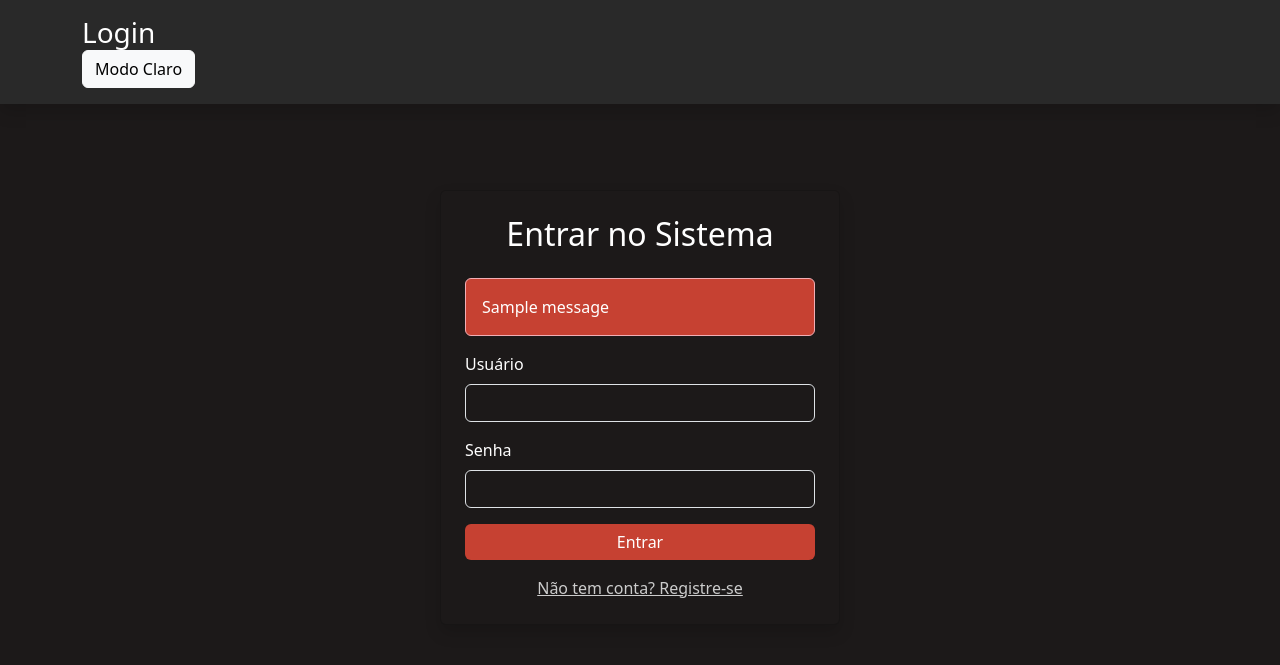
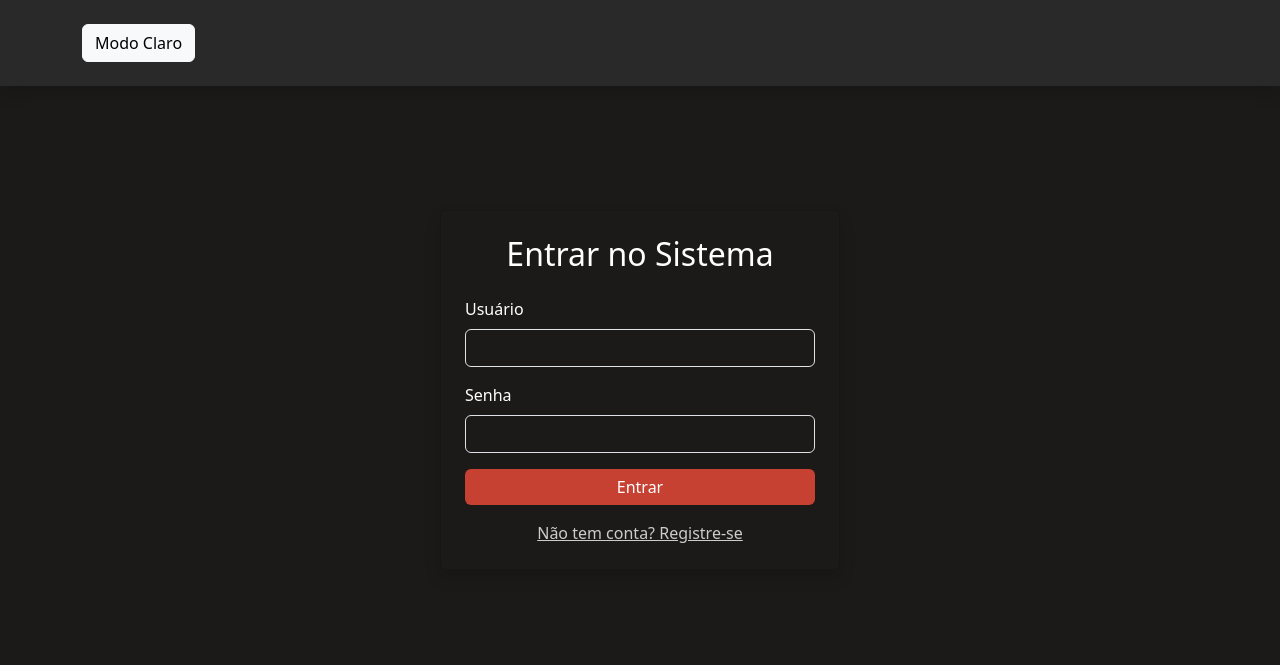
Before and after one commit to CordeiroLucas/infinityapp, a Django app: page / in a window 1280 px wide. Shown: the top 665 px of the page. Run offline with Django 5.2, Linux system fonts and the light colour scheme; tables that the repository leaves empty hold one stand-in row (values such as "Sample post"); one stand-in notice (Sample message) is shown.

Commit message:
fix: notificações corrigida

```diff
--- a/templates/base.html
+++ b/templates/base.html
@@ -18,12 +18,14 @@
     {% block head %}{% endblock %}
   </head>
   <body class="d-flex flex-column min-vh-100">
-    <header class="bg-secondary text-white p-3 shadow">
-      <div class="container">
-        <h1 class="h3 m-0">{% block header_title %}{% endblock %}</h1>
-        <button type="button" class="btn btn-light" id="toggle-theme">
-          Light
-        </button>
+    <header class="bg-secondary p-3 shadow">
+      <div class="container justify-content-between">
+        <nav class="navbar">
+          <button type="button" class="btn btn-light" id="toggle-theme">
+            Modo Claro
+          </button>
+          {% block buttons_header %}{% endblock buttons_header %}
+        </nav>
       </div>
     </header>
 
@@ -31,7 +33,7 @@
       <div class="container py-4">{% block content %}{% endblock %}</div>
     </main>
 
-    <footer class="bg-secondary text-center text-white p-3 mt-auto">
+    <footer class="bg-secondary text-center p-3 mt-auto">
       <p class="m-0">
         &copy; 2025 Infinity School. Todos os direitos reservados.
       </p>
--- /dev/null
+++ b/templates/dash/dashboard.html
@@ -0,0 +1,6 @@
+{% extends 'base.html' %} {% block title %}Dashboard - Infinity School{% endblock %}
+{% block header_title %}Dashboard{% endblock %}
+
+{% block buttons_header %}
+  <a href="{% url "logout" %}" type='button' class='btn btn-danger'>Logout</a>
+{% endblock buttons_header %}
--- a/templates/login/login.html
+++ b/templates/login/login.html
@@ -7,9 +7,11 @@
   <div class="card shadow p-4" style="max-width: 400px; width: 100%">
     <h2 class="mb-4 text-primary text-center">Entrar no Sistema</h2>
 
-    {% if messages %} {% for message in messages %}
-    <div class="alert alert-danger" role="alert">{{ message }}</div>
-    {% endfor %} {% endif %}
+    {% if notificacao %}
+    <div class="alert alert-{{ notificacao.tipo }}">
+      {{ notificacao.message }}
+    </div>
+    {% endif %}
 
     <form method="post" action="{% url 'login' %}">
       {% csrf_token %}
```
